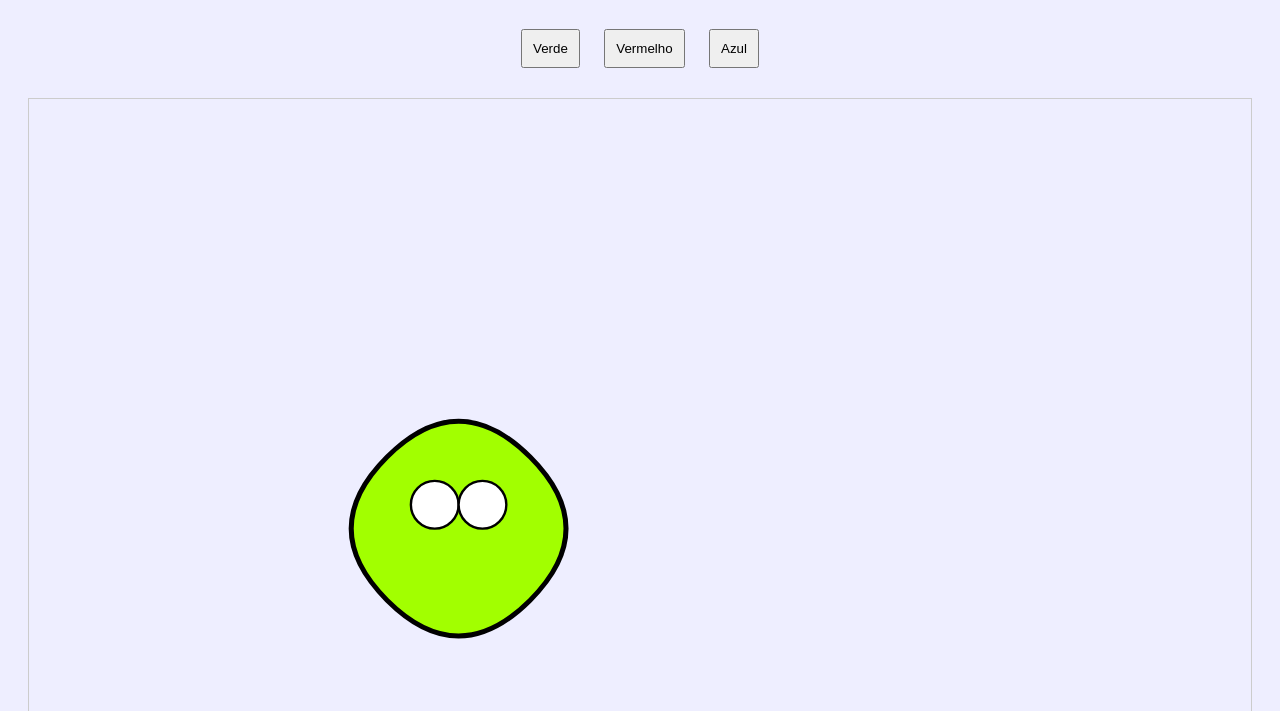
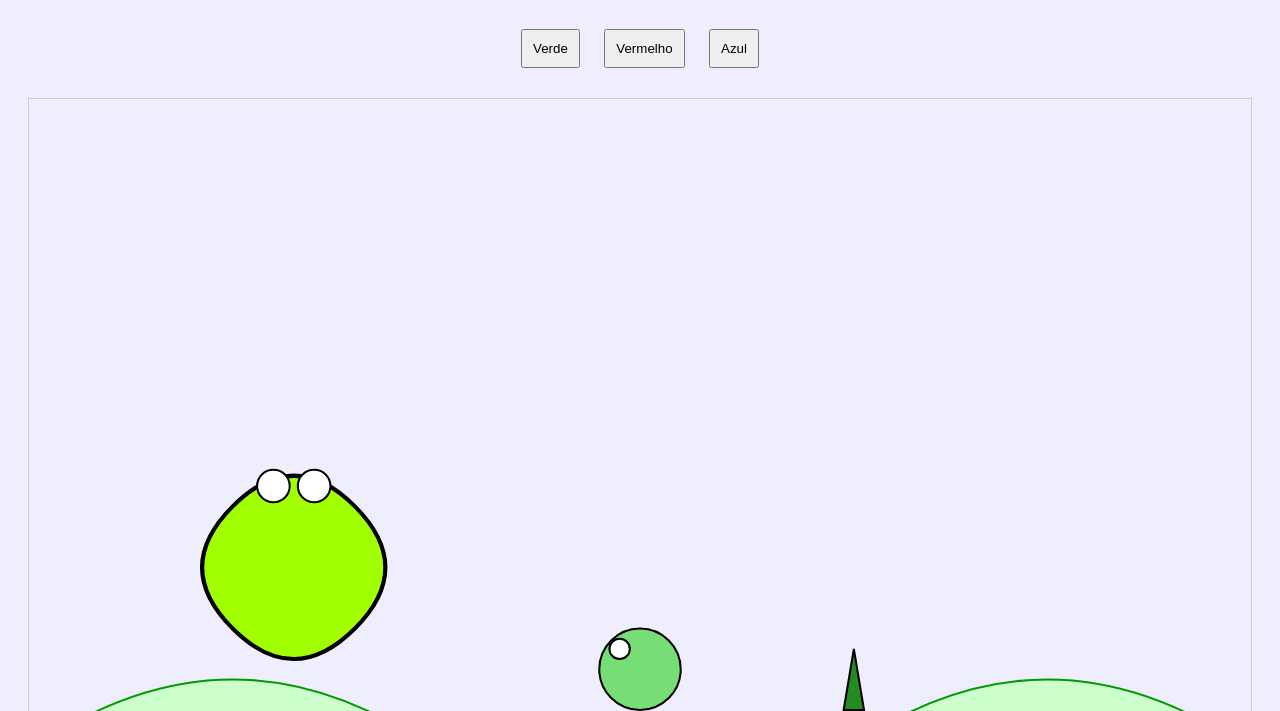
Before and after one commit to Artigo-Facil/livro-infantil-jacare, a plain HTML site: page index.html in a window 1280 px wide. Shown: the part 89-800 px from the top of the page. Drawn offline with Linux system fonts and the light colour scheme.

Commit message:
Update index.html

```diff
--- a/index.html
+++ b/index.html
@@ -1,4 +1,3 @@
-
 <!DOCTYPE html>
 <html lang="pt-br">
 <head>
@@ -20,12 +19,27 @@
     <button class="color-button" onclick="setColor('#0000ff')">Azul</button>
   </div>
 
-  <svg id="jacare-svg" xmlns="http://www.w3.org/2000/svg" viewBox="0 0 512 512">
+  <!-- SVG Inline -->
+  <svg id="jacare-svg" xmlns="http://www.w3.org/2000/svg" viewBox="0 0 600 400">
     <g id="jacare">
-      <path class="paintable" id="jacare-corpo" d="M150 150 Q180 120 210 150 Q240 180 210 210 Q180 240 150 210 Q120 180 150 150"
-            fill="#A2FF00" stroke="#000" stroke-width="2"/>
-      <circle class="paintable" id="jacare-olho-esq" cx="170" cy="170" r="10" fill="#FFFFFF" stroke="#000" stroke-width="1"/>
-      <circle class="paintable" id="jacare-olho-dir" cx="190" cy="170" r="10" fill="#FFFFFF" stroke="#000" stroke-width="1"/>
+      <path class="paintable" id="jacare-corpo" d="M100 200 Q130 170 160 200 Q190 230 160 260 Q130 290 100 260 Q70 230 100 200"
+        fill="#A2FF00" stroke="#000" stroke-width="2"/>
+      <circle class="paintable" id="jacare-olho-esq" cx="120" cy="190" r="8" fill="#FFFFFF" stroke="#000" stroke-width="1"/>
+      <circle class="paintable" id="jacare-olho-dir" cx="140" cy="190" r="8" fill="#FFFFFF" stroke="#000" stroke-width="1"/>
+    </g>
+    <g id="sapo">
+      <circle class="paintable" id="sapo-corpo" cx="300" cy="280" r="20" fill="#77dd77" stroke="#000" stroke-width="1"/>
+      <circle class="paintable" id="sapo-olho" cx="290" cy="270" r="5" fill="#ffffff" stroke="#000" stroke-width="1"/>
+    </g>
+    <g id="agua">
+      <ellipse class="paintable" id="lago" cx="200" cy="350" rx="150" ry="30" fill="#aee" stroke="#339" stroke-width="1"/>
+    </g>
+    <g id="vegetacao">
+      <path class="paintable" id="planta1" d="M400 300 L405 270 L410 300 Z" fill="#228B22" stroke="#000" stroke-width="1"/>
+    </g>
+    <g id="fundo">
+      <path class="paintable" id="colina" d="M0 320 Q100 250 200 320 T400 320 T600 320 V400 H0 Z"
+        fill="#cfc" stroke="#090" stroke-width="1"/>
     </g>
   </svg>
 
```
